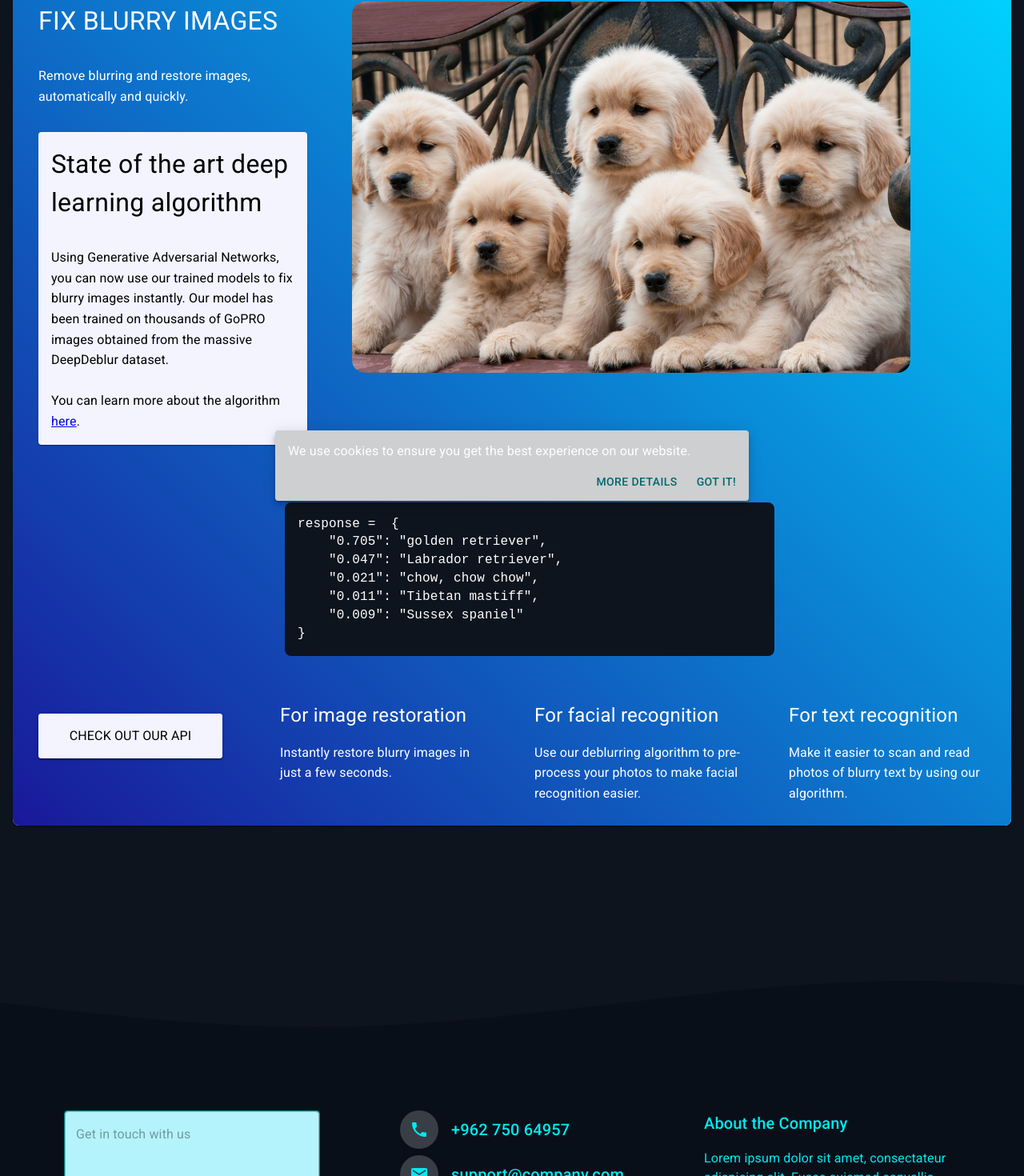
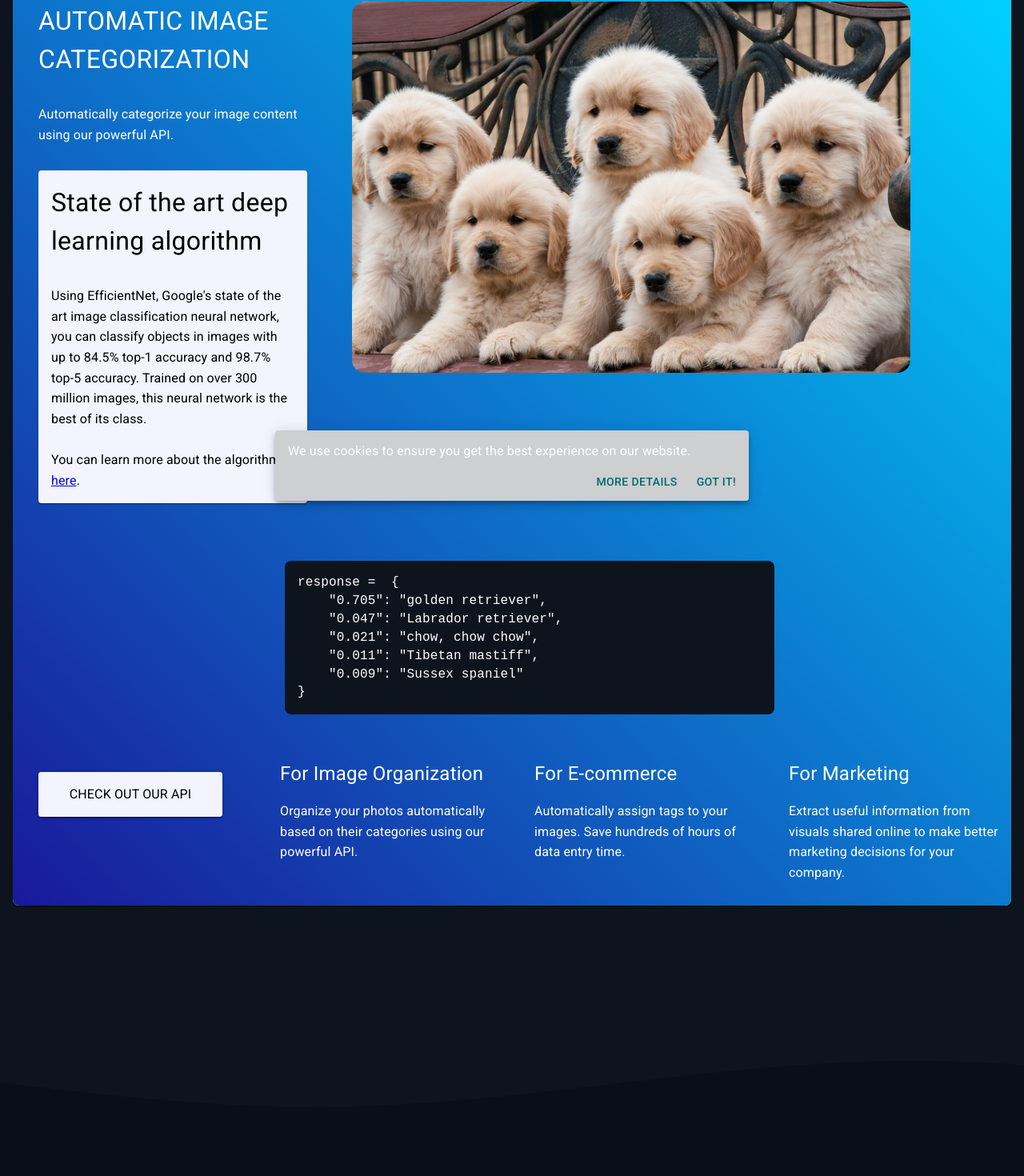
Before and after one commit to moe9195/ImageAI-frontend, a React (Create React App) app: page /classification in a window 1280 px wide. Shown: the part 150-1620 px from the top of the page at 80% size. Built offline with nearby package versions, Linux system fonts and the light colour scheme; a web font is replaced by a local one.

Commit message:
fixed classifcation detail page

```diff
--- a/public/index.html
+++ b/public/index.html
@@ -1,11 +1,27 @@
 <!DOCTYPE html>
 <html lang="en">
   <head>
+
     <meta charset="utf-8" />
     <meta
       name="viewport"
       content="width=device-width, initial-scale=1, shrink-to-fit=no"
     />
+    <style>
+
+::-webkit-scrollbar {
+  width: 10px;
+}
+::-webkit-scrollbar-track {
+  background: #090f18;
+}
+::-webkit-scrollbar-thumb {
+  background: rgb(4, 10, 19);
+}
+::-webkit-scrollbar-thumb:hover {
+  background: rgb(0, 5, 14);
+}
+</style>
     <meta name="theme-color" content="#000000" />
     <meta
       name="description"
--- a/src/logged_out/components/examples/Classification.js
+++ b/src/logged_out/components/examples/Classification.js
@@ -85,13 +85,14 @@ const Colorization = () => {
                 className={classes.lg}
                 style={{ margin: "2rem 2rem 2rem 2rem", color: "white" }}
               >
-                FIX BLURRY IMAGES
+                AUTOMATIC IMAGE CATEGORIZATION
               </Typography>
               <Typography
                 className={classes.sm}
                 style={{ margin: "2rem 2rem 2rem 2rem", color: "white" }}
               >
-                Remove blurring and restore images, automatically and quickly.
+                Automatically categorize your image content using our powerful
+                API.
               </Typography>
 
               <Paper className={classes.paper}>
@@ -102,15 +103,17 @@ const Colorization = () => {
                   State of the art deep learning algorithm
                 </Typography>
                 <Typography className={classes.sm}>
-                  Using Generative Adversarial Networks, you can now use our
-                  trained models to fix blurry images instantly. Our model has
-                  been trained on thousands of GoPRO images obtained from the
-                  massive DeepDeblur dataset.<br></br>
+                  Using EfficientNet, Google's state of the art image
+                  classification neural network, you can classify objects in
+                  images with up to 84.5% top-1 accuracy and 98.7% top-5
+                  accuracy. Trained on over 300 million images, this neural
+                  network is the best of its class.
+                  <br></br>
                   <br></br>
                   You can learn more about the algorithm{" "}
                   <a
                     target="_blank"
-                    href="https://arxiv.org/pdf/1711.07064.pdf"
+                    href="https://arxiv.org/pdf/1905.11946.pdf"
                   >
                     here
                   </a>
@@ -191,10 +194,11 @@ const Colorization = () => {
                   className={classes.md}
                   style={{ marginBottom: "1rem" }}
                 >
-                  For image restoration
+                  For Image Organization
                 </Typography>
                 <Typography className={classes.sm}>
-                  Instantly restore blurry images in just a few seconds.
+                  Organize your photos automatically based on their categories
+                  using our powerful API.
                 </Typography>
               </div>
             </Grid>
@@ -206,11 +210,11 @@ const Colorization = () => {
                   className={classes.md}
                   style={{ marginBottom: "1rem" }}
                 >
-                  For facial recognition
+                  For E-commerce
                 </Typography>
                 <Typography className={classes.sm}>
-                  Use our deblurring algorithm to pre-process your photos to
-                  make facial recognition easier.
+                  Automatically assign tags to your images. Save hundreds of
+                  hours of data entry time.
                 </Typography>
               </div>
             </Grid>
@@ -222,11 +226,11 @@ const Colorization = () => {
                   className={classes.md}
                   style={{ marginBottom: "1rem" }}
                 >
-                  For text recognition
+                  For Marketing
                 </Typography>
                 <Typography className={classes.sm}>
-                  Make it easier to scan and read photos of blurry text by using
-                  our algorithm.
+                  Extract useful information from visuals shared online to make
+                  better marketing decisions for your company.
                 </Typography>
               </div>
             </Grid>
--- a/src/logged_out/components/examples/DeepArt.js
+++ b/src/logged_out/components/examples/DeepArt.js
@@ -106,7 +106,7 @@ const DeepArt = () => {
                   Using convolutional neural networks, you can now turn any of
                   your photos into artwork inspired by famous artists, in just a
                   few seconds! Choose from one of six styles of famous painters
-                  and automatically change your image to a piece of art.
+                  and automatically change your image into a piece of art.
                   <br></br>
                   <br></br>
                   You can learn more about the algorithm{" "}
--- a/src/logged_out/components/footer/Footer.js
+++ b/src/logged_out/components/footer/Footer.js
@@ -82,7 +82,7 @@ const infos = [
   },
   {
     icon: <MailIcon />,
-    description: "support@company.com",
+    description: "welcome@imageai.io",
   },
 ];
 
--- a/src/logged_out/components/home/FAQ.js
+++ b/src/logged_out/components/home/FAQ.js
@@ -81,15 +81,20 @@ const FAQ = () => {
           >
             <ArrowRightIcon />
 
-            <Typography>First Question</Typography>
+            <Typography>How does ImageAI work?</Typography>
           </ExpansionPanelSummary>
           <ExpansionPanelDetails style={{ backgroundColor: "#0E141D" }}>
             <Typography>
-              Lorem ipsum dolor sit amet, consectetur adipiscing elit.
-              Suspendisse malesuada lacus ex, sit amet blandit leo lobortis
-              eget. Lorem ipsum dolor sit amet, consectetur adipiscing elit.
-              Suspendisse malesuada lacus ex, sit amet blandit leo lobortis
-              eget.
+              ImageAI uses cutting edge deep learning technologies to deliver
+              state of the art results. Our models are based on Convolutional
+              Neural Networks, which are able to extract useful features and
+              patterns from images, similar to how our brain functions. Using
+              Generative Adversarial Networks, we are able to reconstruct images
+              to perform complex tasks such as deblurring and colorization. Our
+              neural networks are trained on a large dataset of images, so it
+              learns typical features of physical objects. After the network
+              recognises these features, it is able to make accurate predictions
+              in just a few seconds.
             </Typography>
           </ExpansionPanelDetails>
         </ExpansionPanel>
@@ -106,15 +111,15 @@ const FAQ = () => {
           >
             {" "}
             <ArrowRightIcon />
-            <Typography>Second Question</Typography>
+            <Typography>What is the maximum picture limit</Typography>
           </ExpansionPanelSummary>
           <ExpansionPanelDetails style={{ backgroundColor: "#0E141D" }}>
             <Typography>
-              Lorem ipsum dolor sit amet, consectetur adipiscing elit.
-              Suspendisse malesuada lacus ex, sit amet blandit leo lobortis
-              eget. Lorem ipsum dolor sit amet, consectetur adipiscing elit.
-              Suspendisse malesuada lacus ex, sit amet blandit leo lobortis
-              eget.
+              For free users, we set the limit to 30 images per month. Moreover,
+              images are limited to 5 Megapixels and 5 Megabytes for every photo
+              uploaded. ImageAI uses state of the art algorithms which are
+              extremely resource hungry. These limits are increased for our paid
+              users.
             </Typography>
           </ExpansionPanelDetails>
         </ExpansionPanel>
@@ -131,15 +136,56 @@ const FAQ = () => {
           >
             {" "}
             <ArrowRightIcon />
-            <Typography>Third Question</Typography>
+            <Typography>What format are images returned in?</Typography>
           </ExpansionPanelSummary>
           <ExpansionPanelDetails style={{ backgroundColor: "#0E141D" }}>
             <Typography>
-              Lorem ipsum dolor sit amet, consectetur adipiscing elit.
-              Suspendisse malesuada lacus ex, sit amet blandit leo lobortis
-              eget. Lorem ipsum dolor sit amet, consectetur adipiscing elit.
-              Suspendisse malesuada lacus ex, sit amet blandit leo lobortis
-              eget.
+              All images are returned in Base64 format. This allows for them to
+              be easily rendered onto websites using html.
+            </Typography>
+          </ExpansionPanelDetails>
+        </ExpansionPanel>
+        <ExpansionPanel
+          square
+          expanded={expanded === "panel4"}
+          onChange={handleChange("panel4")}
+          style={{ color: "#00E9F1" }}
+        >
+          <ExpansionPanelSummary
+            aria-controls="panel4d-content"
+            id="panel4d-header"
+            style={{ paddingLeft: "0rem" }}
+          >
+            {" "}
+            <ArrowRightIcon />
+            <Typography>Do you support bulk processing?</Typography>
+          </ExpansionPanelSummary>
+          <ExpansionPanelDetails style={{ backgroundColor: "#0E141D" }}>
+            <Typography>
+              By using our API, you can process hundreds of images. Drop us a
+              message and we can guide you on how to set it up!
+            </Typography>
+          </ExpansionPanelDetails>
+        </ExpansionPanel>
+        <ExpansionPanel
+          square
+          expanded={expanded === "panel5"}
+          onChange={handleChange("panel5")}
+          style={{ color: "#00E9F1" }}
+        >
+          <ExpansionPanelSummary
+            aria-controls="panel5d-content"
+            id="panel5d-header"
+            style={{ paddingLeft: "0rem" }}
+          >
+            {" "}
+            <ArrowRightIcon />
+            <Typography>What if I have more questions?</Typography>
+          </ExpansionPanelSummary>
+          <ExpansionPanelDetails style={{ backgroundColor: "#0E141D" }}>
+            <Typography>
+              No problem! Just send us a message using the message form at the
+              footer or drop us an email at welcome@imageai.io
             </Typography>
           </ExpansionPanelDetails>
         </ExpansionPanel>
```
